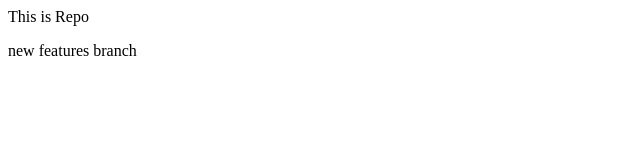
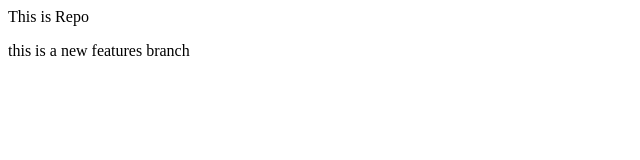
Before and after one commit to Tushar-Roy1/LocalRepo, a plain HTML site: page index.html in a window 1280 px wide. Shown: the full height of the page, 0-640 px from the left. Drawn offline with Linux system fonts and the light colour scheme.

Commit message:
add features

```diff
--- a/index.html
+++ b/index.html
@@ -1,2 +1,2 @@
 <p>This is Repo</p>
-<p> new features branch</p>
+<p> this is a new features branch</p>
```
